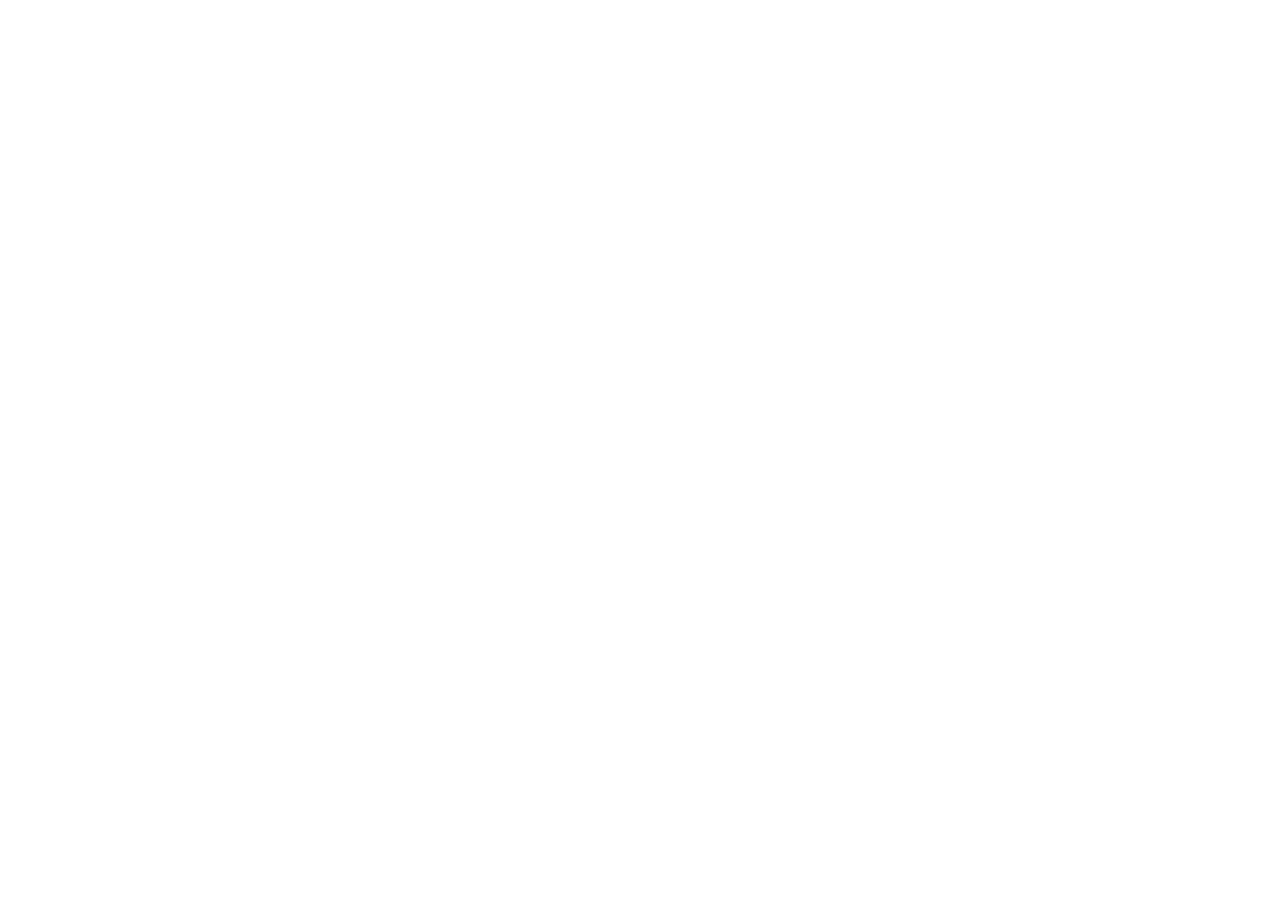
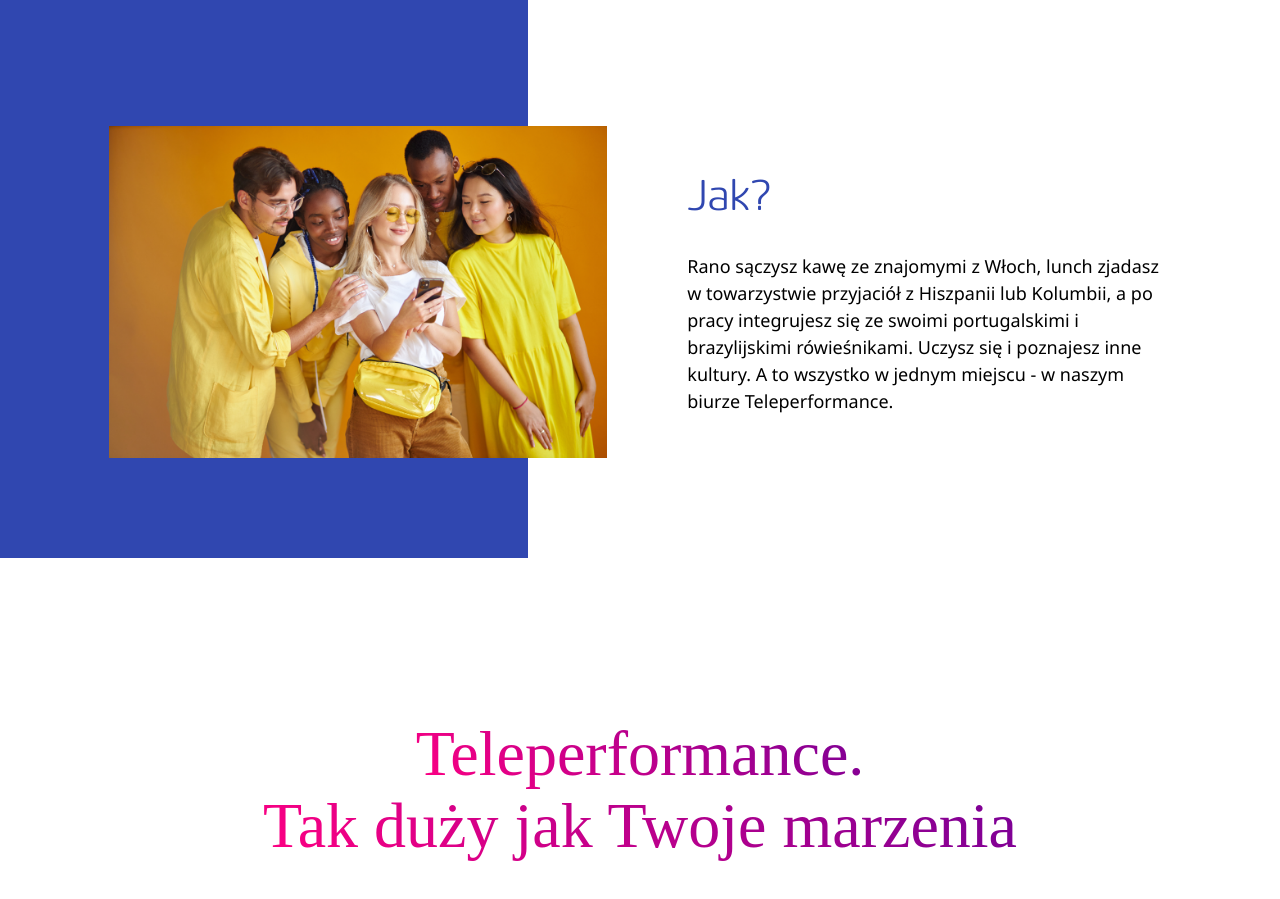
Before and after one commit to thatchermain/Teleperformance, a React (Create React App) app: page / in a window 1280 px wide. Shown: the part 701-1600 px from the top of the page. Before the commit the page ends 800 px from the top, so only its background shows below. Built offline with nearby package versions, Linux system fonts and the light colour scheme; a web font is replaced by a local one.

Commit message:
Added Intro section

```diff
--- a/src/App.js
+++ b/src/App.js
@@ -1,12 +1,14 @@
 import "./App.scss";
 import Navbar from "./components/Navbar";
 import Header from "./sections/Header";
+import Intro from "./sections/Intro";
 
 function App() {
   return (
     <div className="App">
       <Navbar />
       <Header />
+      <Intro />
     </div>
   );
 }
--- a/src/App.scss
+++ b/src/App.scss
@@ -7,75 +7,15 @@
   box-sizing: border-box;
 }
 body {
-  overflow: hidden;
+  overflow-x: hidden;
   scroll-behavior: smooth;
 }
-///////////////////////////////////////////
-//HEADER
-/////////////////////////////////////////
-.header {
-  position: relative;
-  width: 100vw;
-  height: 100vh;
-  background: url("./assets/images/Hero.png");
-  background-repeat: no-repeat;
-  background-size: contain;
-  @media screen and (max-width: 1200px) {
-    background-size: cover;
-    background-position: 80% 100%;
-    height: 60vh;
-  }
 
-  &__title {
-    font-family: "SanReg";
-    font-weight: 400;
-    color: $white;
-    font-size: clamp(1rem, 4vw, 6rem);
-    line-height: 1.1;
-    padding-top: 25%;
-  }
-  &__button {
-    position: relative;
-    cursor: pointer;
-    width: 300px;
-    height: 50px;
-    border-radius: 123px;
-    background: transparent;
-    text-align: center;
-    font-family: "NotoBold";
-    font-size: 1.25rem;
-    margin-top: 4rem;
-    border: 1px solid $white;
-    color: $white;
-    overflow: hidden;
-
-    &:before {
-      position: absolute;
-      top: 0;
-      left: 0;
-      content: "";
-      width: 100%;
-      height: 100%;
-      background-color: $white;
-      opacity: 0;
-      color: red;
-    }
-    &:hover {
-      background: -webkit-linear-gradient(45deg, $gradientLight, $gradientDark);
-      // background-color: $white;
-      -webkit-background-clip: text;
-      -webkit-text-fill-color: transparent;
-      &:before {
-        opacity: 0.5;
-      }
-    }
-  }
-}
 ///////////////////////////////////////////
 //NAVBAR
 ///////////////////////////
 .navbar {
-  position: fixed;
+  // position: fixed;
   z-index: 100;
   top: 0;
   width: 100%;
@@ -99,7 +39,7 @@
   &__menu {
     display: flex;
     justify-content: end;
-    min-width: 50%;
+    min-width: 55%;
     max-width: 70vw;
     @media screen and (max-width: 1200px) {
       min-width: 60%;
@@ -140,3 +80,117 @@
     }
   }
 }
+
+///////////////////////////////////////////
+//HEADER
+/////////////////////////////////////////
+.header {
+  position: relative;
+  // min-width: 100vw;
+
+  background: url("./assets/images/Hero.png");
+  background-repeat: no-repeat;
+  background-size: cover;
+  @media screen and (max-width: 1200px) {
+    background-size: cover;
+    background-position: 80% 100%;
+    height: 60vh;
+  }
+
+  &__title {
+    font-family: "SanReg";
+    font-weight: 400;
+    color: $white;
+    font-size: clamp(1rem, 4vw, 6rem);
+    line-height: 1.1;
+    padding-top: 25%;
+  }
+  &__button {
+    position: relative;
+    cursor: pointer;
+    width: 300px;
+    height: 50px;
+    border-radius: 123px;
+    background: transparent;
+    text-align: center;
+    font-family: "NotoBold";
+    font-size: 1.25rem;
+    margin: 4rem 0;
+    border: 1px solid $white;
+    color: $white;
+    overflow: hidden;
+
+    &:before {
+      position: absolute;
+      top: 0;
+      left: 0;
+      content: "";
+      width: 100%;
+      height: 100%;
+      background-color: $white;
+      opacity: 0;
+      color: red;
+    }
+    &:hover {
+      background: -webkit-linear-gradient(45deg, $gradientLight, $gradientDark);
+      // background-color: $white;
+      -webkit-background-clip: text;
+      -webkit-text-fill-color: transparent;
+      &:before {
+        opacity: 0.5;
+      }
+    }
+  }
+}
+
+///////////////////////////////////////////
+//INTRO
+/////////////////////////////////////////
+.intro__content {
+  position: relative;
+  display: flex;
+  justify-content: center;
+  align-items: center;
+  gap: 3rem;
+}
+.intro__content-image {
+  // background-color: green;
+  position: relative;
+  width: 100%;
+  // top: 0;
+  // left: 0;
+  // background-color: $blue;
+  padding: 8rem 0 6rem 2rem;
+  &:before {
+    position: absolute;
+    top: 0;
+    left: -35%;
+    content: "";
+    width: 120%;
+    height: 100%;
+    background-color: $blue;
+    z-index: -2;
+  }
+}
+.intro__content-image img {
+  width: 100%;
+}
+.intro__content-info {
+  // background-color: red;
+  width: 100%;
+  display: flex;
+  flex-direction: column;
+  justify-content: center;
+  align-items: start;
+  padding: 0 2rem;
+  &--title {
+    padding: 2rem 0;
+  }
+  &--description {
+  }
+}
+.intro__banner {
+  padding: 10rem 0;
+  margin: 0 auto;
+  text-align: center;
+}
--- a/src/_variables.scss
+++ b/src/_variables.scss
@@ -75,3 +75,26 @@
     transform: scale(1.05);
   }
 }
+
+.section-title {
+  font-family: "SanSoft";
+  font-weight: 400;
+  color: $blue;
+  font-size: 3rem;
+}
+.section-description {
+  font-family: "NotoReg";
+  font-weight: 400;
+  color: $black;
+  font-size: 1.125rem;
+  line-height: 27px;
+}
+.banner__h1 {
+  font-size: 4rem;
+  line-height: 72px;
+  font-family: "SanBold";
+
+  background: -webkit-linear-gradient(45deg, $gradientLight, $gradientDark);
+  -webkit-background-clip: text;
+  -webkit-text-fill-color: transparent;
+}
--- /dev/null
+++ b/src/sections/Intro.jsx
@@ -0,0 +1,33 @@
+import React from "react";
+import IntroImg from "../assets/images/intro.png";
+
+const Intro = () => {
+  return (
+    <section id="intro">
+      <div className="maincontainer">
+        <div className="intro__content">
+          <div className="intro__content-image">
+            <img src={IntroImg} alt="Grupa ludzi patrząca na telefon" />
+          </div>
+          <div className="intro__content-info">
+            <h2 className="intro__content-info--title section-title">Jak?</h2>
+            <p className="intro__content-info--description section-description">
+              Rano sączysz kawę ze znajomymi z Włoch, lunch zjadasz w
+              towarzystwie przyjaciół z Hiszpanii lub Kolumbii, a po pracy
+              integrujesz się ze swoimi portugalskimi i brazylijskimi
+              rówieśnikami. Uczysz się i poznajesz inne kultury. A to wszystko w
+              jednym miejscu - w naszym biurze Teleperformance.
+            </p>
+          </div>
+        </div>
+        <div className="intro__banner">
+          <span className="banner__h1">Teleperformance.</span>
+          <br />
+          <span className="banner__h1">Tak duży jak Twoje marzenia</span>
+        </div>
+      </div>
+    </section>
+  );
+};
+
+export default Intro;
```
Also changed, not shown: src/assets/images/intro.png (added).
